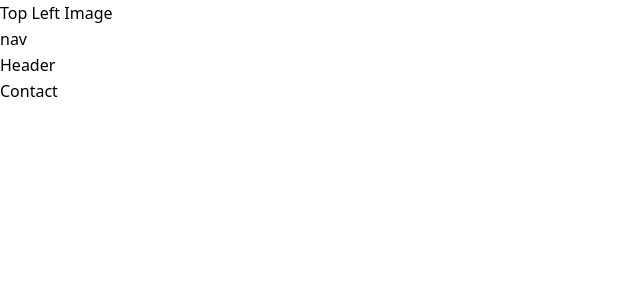
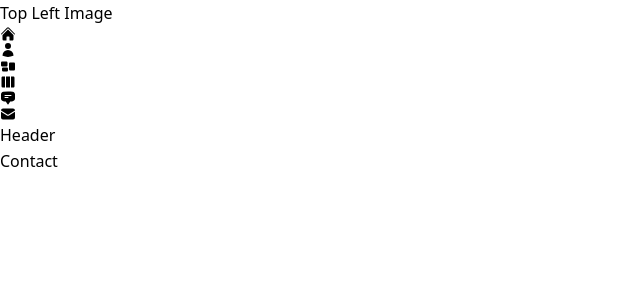
Before and after one commit to MrGhost23/Portfolio, a Next.js app: page /contact in a window 1280 px wide. Shown: the top 300 px of the page, without its empty margins (0-640 px from the left). Built offline with nearby package versions, Linux system fonts and the light colour scheme.

Commit message:
added navData with map

```diff
--- a/components/Nav.js
+++ b/components/Nav.js
@@ -1,4 +1,5 @@
 // icons
+import Link from "next/link";
 import {
   HiHome,
   HiUser,
@@ -6,28 +7,42 @@ import {
   HiRectangleGroup,
   HiChatBubbleBottomCenterText,
   HiEnvelope,
-} from 'react-icons/hi2';
+} from "react-icons/hi2";
 
 // nav data
 export const navData = [
-  { name: 'home', path: '/', icon: <HiHome /> },
-  { name: 'about', path: '/about', icon: <HiUser /> },
-  { name: 'services', path: '/services', icon: <HiRectangleGroup /> },
-  { name: 'work', path: '/work', icon: <HiViewColumns /> },
+  { name: "home", path: "/", icon: <HiHome /> },
+  { name: "about", path: "/about", icon: <HiUser /> },
+  { name: "services", path: "/services", icon: <HiRectangleGroup /> },
+  { name: "work", path: "/work", icon: <HiViewColumns /> },
   {
-    name: 'testimonials',
-    path: '/testimonials',
+    name: "testimonials",
+    path: "/testimonials",
     icon: <HiChatBubbleBottomCenterText />,
   },
   {
-    name: 'contact',
-    path: '/contact',
+    name: "contact",
+    path: "/contact",
     icon: <HiEnvelope />,
   },
 ];
 
+import { useRouter } from "next/router";
+
 const Nav = () => {
-  return <nav>nav</nav>;
+  return (
+    <nav>
+      <div>
+        {navData.map((link, index) => {
+          return (
+            <Link key={link.name} href={link.path}>
+              {link.icon}
+            </Link>
+          );
+        })}
+      </div>
+    </nav>
+  );
 };
 
 export default Nav;
```
